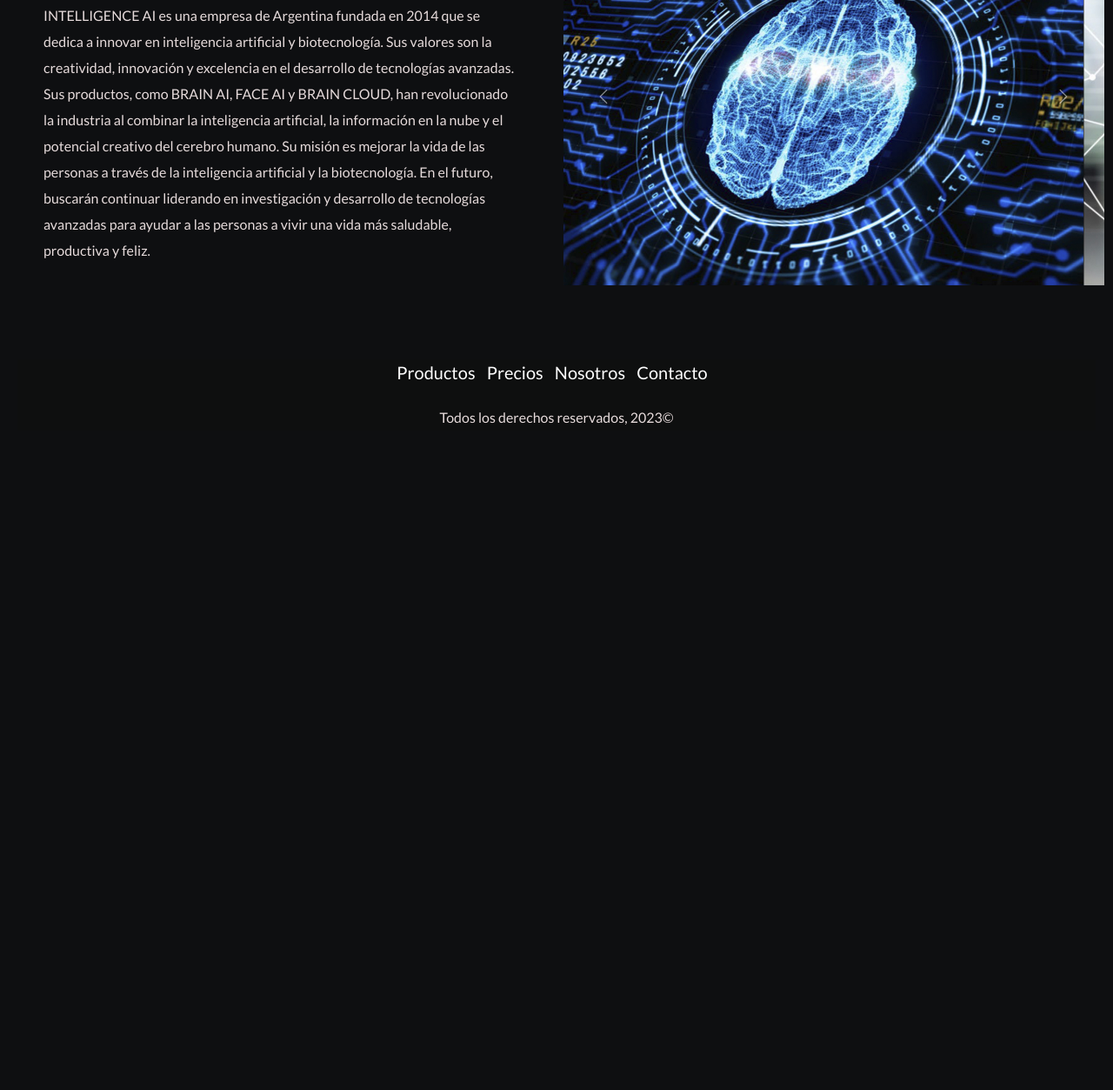
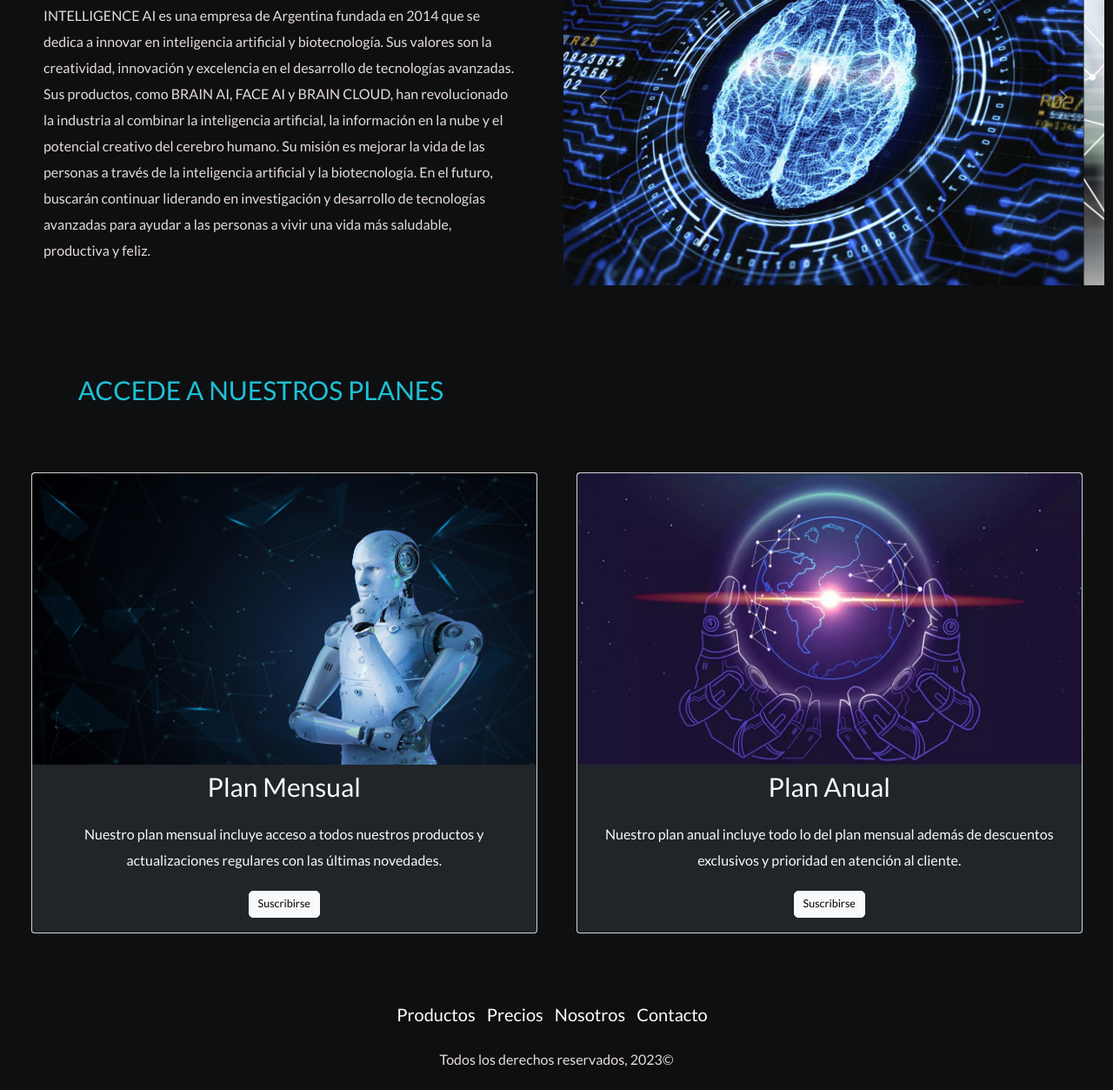
Before and after one commit to lautarodubravka/proyectofrontendcoderhouse, a website: page index.html in a window 1280 px wide. Shown: the part 1573-2826 px from the top of the page at 87% size. Before the commit the page ends 2088 px from the top, so only its background shows below. Drawn offline with nearby package versions, Linux system fonts and the light colour scheme; files that its build step writes are made by us from their sources.

Commit message:
update 10.3

```diff
--- a/index.html
+++ b/index.html
@@ -33,7 +33,7 @@
         </a>
         <nav class="navegacion">
           <a href="#productos">Productos</a>
-          <a href="./pages/prices.html#prices">Precios</a>
+          <a href="#prices">Precios</a>
           <a href="#nosotros">Nosotros</a>
           <a href="./pages/contacto.html#contacto">Contacto</a>
       </nav>
@@ -41,7 +41,7 @@
     <h1>Inteligencia Artificial, real.</h1>
   </div> <!-- contenedor -->
 </header>
-<!-- TARJETAS BOOTSTRAP PRODUCTOS -->
+<!-- TARJETAS PRODUCTOS -->
 <section>
   <h2>NUESTROS PRODUCTOS</h2>
   <section id="productos" class="card-section">
@@ -113,7 +113,7 @@
       </p>
     </div>
     <div class="col-lg-6 col-12">
-      <!-- Inicio del carrousel -->
+      <!-- INICIO DEL CARROUSEL -->
       <div id="carouselNosotros" class="carousel slide d-lg-block d-none" data-bs-ride="carousel">
         <div class="carousel-inner">
           <div class="carousel-item active" data-bs-interval="1000">
@@ -169,6 +169,35 @@
     </div>
   </div>
 </section>
+<!--TARJETAS PLANES-->
+<section>
+  <h2 id="prices">ACCEDE A NUESTROS PLANES</h2>
+  <section id="productos" class="card-section">
+    <div class="container-fluid card-prices-container">
+      <div class="row">
+        <div class="col-12 col-sm-6 text-center animate__animated animate__zoomIn">
+          <div class="card">
+            <img src="../img/KLAUS.jpg" class="card-img-top" alt="cerebro en nodos">
+            <div class="card-body bg-dark">
+              <h3 class="card-title text-light">Plan Mensual</h3>
+              <p class="card-text text-light">Nuestro plan mensual incluye acceso a todos nuestros productos y actualizaciones regulares con las últimas novedades.</p>
+              <a href="#" class="btn btn-primary btn-light btn-lg mb-4">Suscribirse</a>
+            </div>
+          </div>
+        </div>
+        <div class="col-12 col-sm-6 text-center animate__animated animate__zoomIn">
+          <div class="card">
+            <img src="../img/spaceIA.jpg" class="card-img-top" alt="cara virtual">
+            <div class="card-body bg-dark">
+              <h3 class="card-title text-light">Plan Anual</h3>
+              <p class="card-text text-light">Nuestro plan anual incluye todo lo del plan mensual además de descuentos exclusivos y prioridad en atención al cliente.</p>
+              <a href="#" class="btn btn-primary btn-light btn-lg mb-4">Suscribirse</a>
+            </div>
+          </div>
+        </div>
+      </div>
+    </div>
+  </section>
 <!--FOOTER-->
   <footer class="site-footer">
     <div class="contenedor">
```
Also changed, not shown: pages/contacto.html (+1 -1 lines), pages/prices.html (+3 -3 lines).
